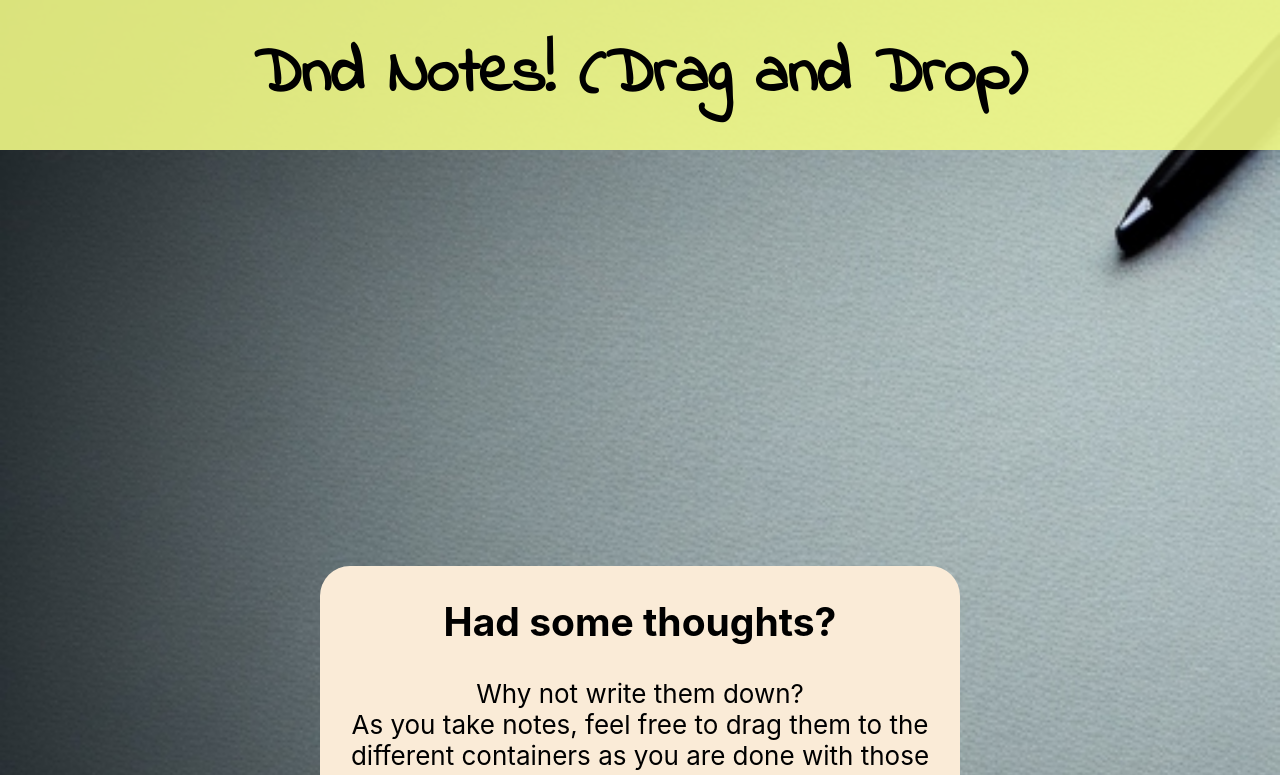
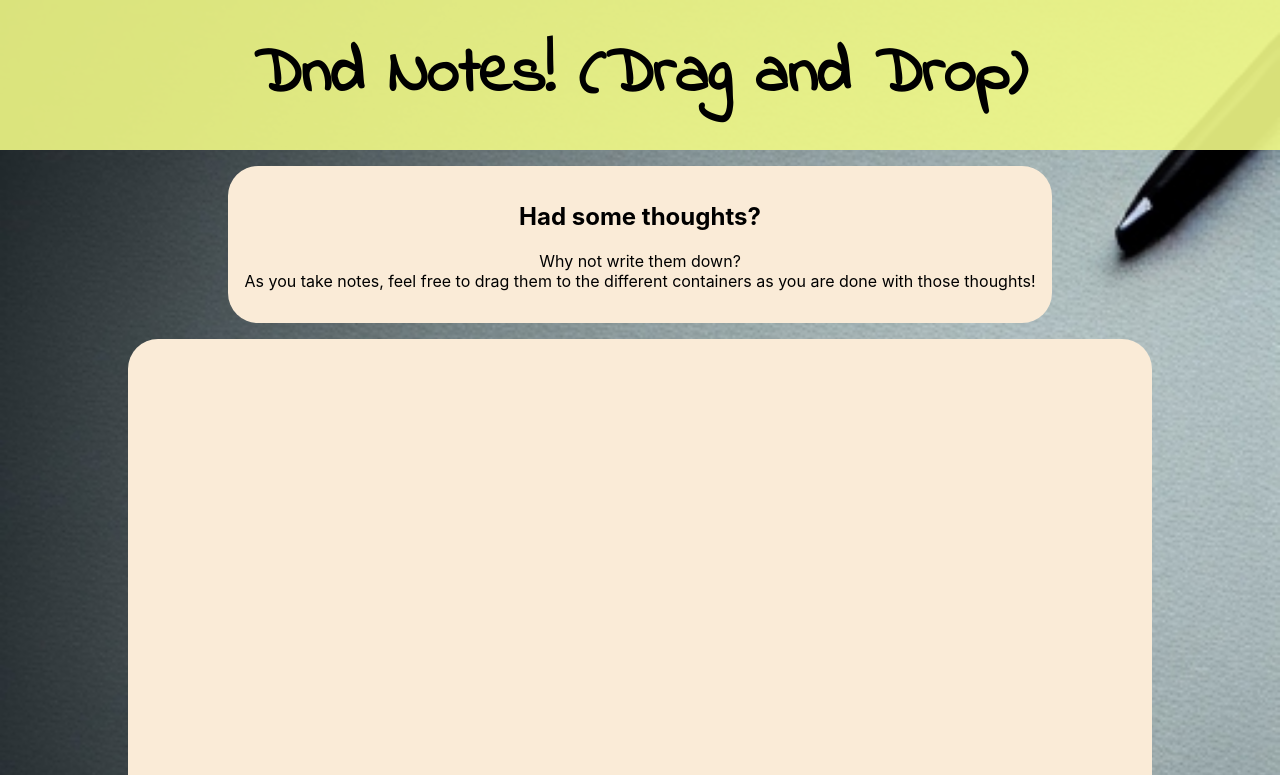
Before and after one commit to Kempy2705/Drag-and-Drop-Notes, a React (Create React App) app: page / in a window 1280 px wide. Shown: the top 775 px of the page. Built offline with nearby package versions, Linux system fonts and the light colour scheme.

Commit message:
Create Container for notepads

```diff
--- a/src/App/App.css
+++ b/src/App/App.css
@@ -3,6 +3,7 @@
   background-image: url("./resources/index-background.jpg");
   background-repeat:no-repeat;
   background-size: cover;
+  margin: 0;
 }
 
 
@@ -11,7 +12,14 @@
   display: flex;
   flex-direction: column;
   align-items: center;
-  justify-content: center;
-  font-size: calc(10px + 2vmin);
   color: black;
+
 }
+
+.Notepad-Container {
+  min-height:75vh;
+  width: 80%;
+  background-color:antiquewhite;
+  border-radius: 30px;
+
+}
--- a/src/App/App.js
+++ b/src/App/App.js
@@ -6,11 +6,12 @@ import Intro from '../Introduction/Intro';
 function App() {
   return (
     <div className="App">
-      <nav className='Nav-Bar'>
-        <NavBar />
-      </nav>
+      <NavBar />
       <main className='App-main'>
-        <Intro />
+       <Intro/>
+       <div className="Notepad-Container">
+
+       </div>
       </main>
       <App_Footer/>
     </div>
--- a/src/Introduction/Intro.css
+++ b/src/Introduction/Intro.css
@@ -1,9 +1,7 @@
 .Intro-container {
-    height: fit-content;
-    width: 50%;
+    height:max-content;
+    margin: 1rem 0rem;
+    padding: 1rem;
     background-color: antiquewhite;
-    margin-top: 1rem;
-    position: absolute;
-    left: 25%;
     border-radius: 30px;
   }
```
